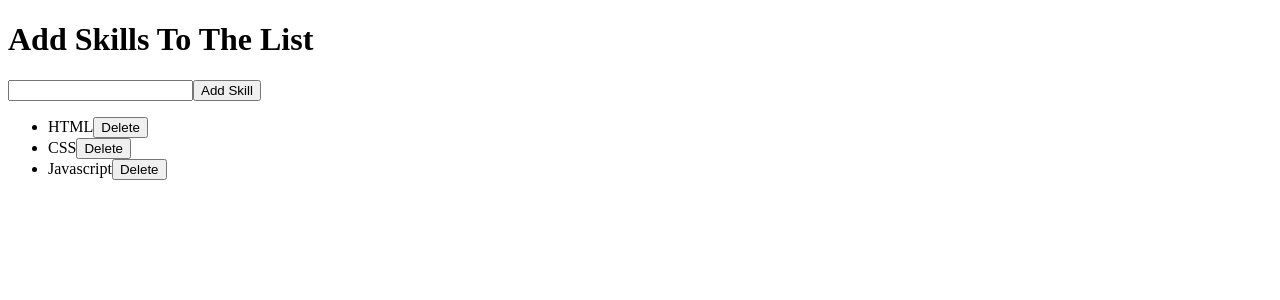
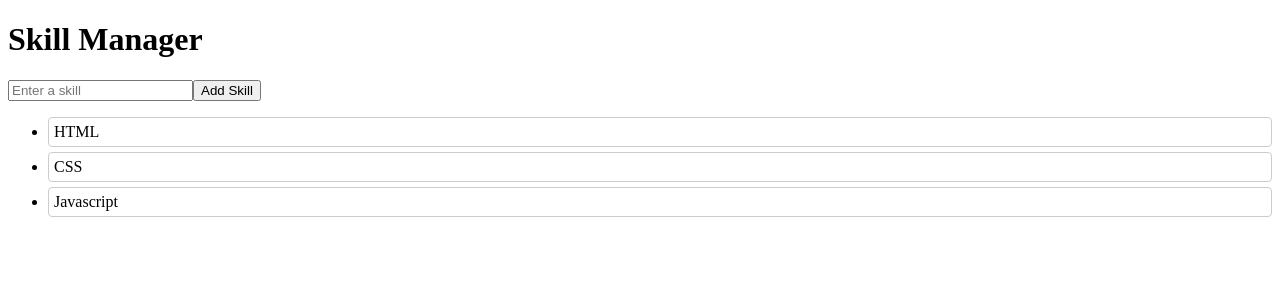
Before and after one commit to acciojob/React-useCallback-tauheed0110, a React app: page / in a window 1280 px wide. Shown: the top 300 px of the page. Built offline with nearby package versions, Linux system fonts and the light colour scheme.

Commit message:
file changed

```diff
--- a/src/components/App.js
+++ b/src/components/App.js
@@ -1,26 +1,10 @@
 import React, { useCallback, useState } from 'react';
 
 const App = () => {
-    const [input, setInput] = useState('');
-    const [skills, setSkills] = useState(['HTML', 'CSS', 'Javascript']);
-
-    function handleClick(e){
-        e.preventDefault();
-        setSkills([...skills, input.trim()]);
-        setInput('');
-    }
-    const handleSkill = useCallback((value)=>{
-        setSkills(skills.filter(skill => skill !== value));
-    }, [skills]);
 
   return (
     <div>
-        <h1 id='heading'>Add Skills To The List</h1>
-        <form>
-            <input id='skill-input' type='text' value={input} onChange={(e)=>{setInput(e.target.value)}}/>
-            <button id='skill-add-btn' onClick={(e)=>{handleClick(e)}}>Add Skill</button>
-        </form>
-        <UseCallbackComp skills={skills} handleSkill={handleSkill}/>
+        <UseCallbackComp />
     </div>
   );
 }
@@ -28,20 +12,62 @@ const App = () => {
 export default App;
 
 
-function UseCallbackComp({skills, handleSkill}){
+const UseCallbackComp = () => {
+    const [skill, setSkill] = useState('')
+    const [skills, setSkills] = useState(['HTML', 'CSS', 'Javascript'])
+
+    const addSkill = useCallback(() => {
+      if (skill.trim() && !skills.includes(skill.trim())) {
+        setSkills([...skills, skill.trim()])
+      }
+      setSkill('')
+    }, [skill, skills])
+
+    const deleteSkill = useCallback(
+      (index) => {
+        const afterDeletion = skills.filter((_, idx) => idx !== index)
+        setSkills(afterDeletion)
+      },
+      [skills]
+    )
 
     return (
-        <div>
-            <ul id='skill-list'>
-                {
-                    skills.map((skill, index) => {
-                        return <li id={`skill-number-${index}`} key={index}>
-                                    {skill}
-                                    <button onClick={()=>{handleSkill(skill)}}>Delete</button>
-                                </li>
-                    })
-                }
-            </ul>
-        </div>
+      <>
+        <h1 id='heading'>Skill Manager</h1>
+        <input
+          id='skill-input'
+          type='text'
+          value={skill}
+          onChange={(e) => setSkill(e.target.value)}
+          placeholder='Enter a skill'
+        />
+        <button id='skill-add-btn' onClick={addSkill}>
+          Add Skill
+        </button>
+        <SkillList skills={skills} deleteSkill={deleteSkill} />
+      </>
     )
-}
+  }
+
+  const SkillList = React.memo(({ skills, deleteSkill }) => {
+    return (
+      <ul>
+        {skills.map((skill, index) => (
+          <li
+            key={index}
+            id={`skill-number-${index}`}
+            onClick={() => deleteSkill(index)}
+            style={{
+              cursor: 'pointer',
+              margin: '5px 0',
+              padding: '5px',
+              border: '1px solid #ccc',
+              borderRadius: '4px',
+            }}
+          >
+            {skill}
+          </li>
+        ))}
+      </ul>
+    );
+  });
```
